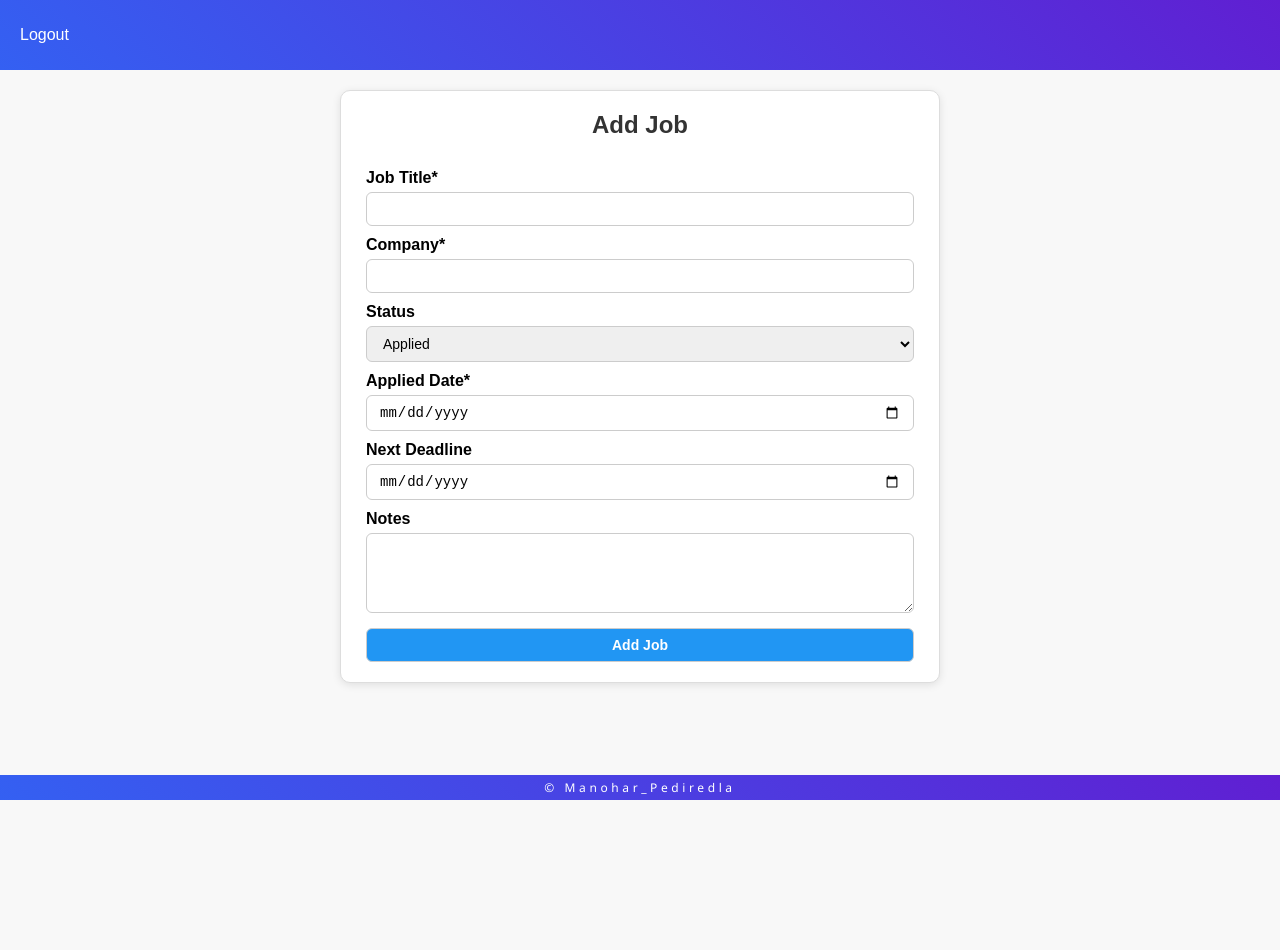
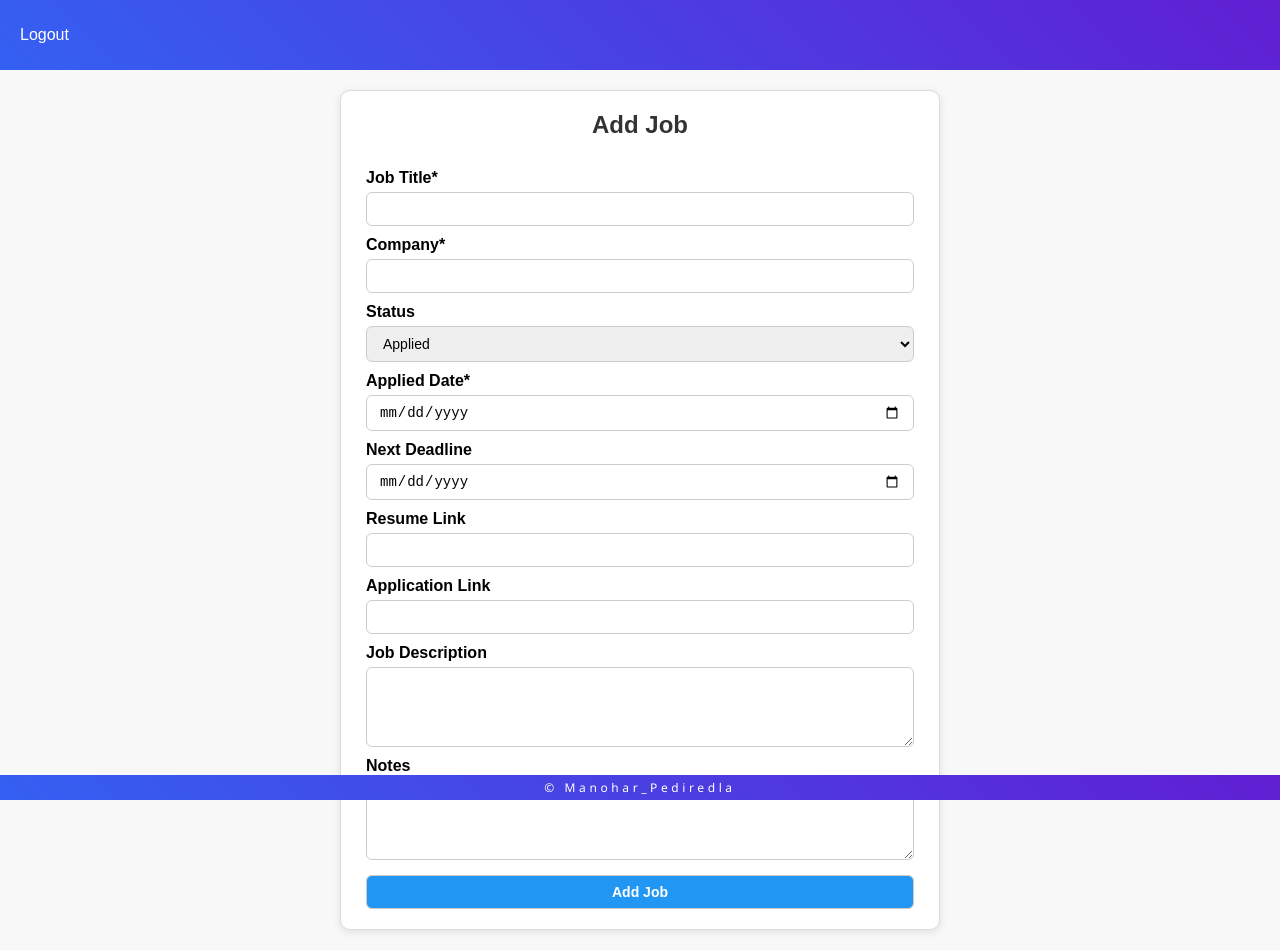
Before and after one commit to Manohar7730/job-tracker, a React (Vite) app: page /addJob in a window 1280 px wide. Before the commit the page ends 800 px from the top, so only its background shows below. Built offline with nearby package versions, Linux system fonts and the light colour scheme; no server answers; the database is empty; sample sign-in values are in the browser's storage.

Commit message:
added resume link, job description, applied link fields to job

```diff
--- a/src/pages/Dashboard/job/AddJob.jsx
+++ b/src/pages/Dashboard/job/AddJob.jsx
@@ -18,6 +18,9 @@ export default function AddJob() {
   const [status, setStatus] = useState("Applied");
   const [appliedDate, setAppliedDate] = useState("");
   const [nextDeadline, setNextDeadline] = useState("");
+  const [jobDescription, setJobDescription] = useState("");
+  const [resumeLink, setResumeLink] = useState("");
+  const [appliedLink, setAppliedLink] = useState("");
   const [notes, setNotes] = useState("");
   const [loading, setLoading] = useState(false);
 
@@ -36,8 +39,11 @@ export default function AddJob() {
         status,
         appliedDate,
         nextDeadline,
+        jobDescription,
+        resumeLink,
+        appliedLink,
         notes,
-        createdAt: Timestamp.now()
+        createdAt: Timestamp.now(),
       });
       navigate("/dashboard");
     } catch (err) {
@@ -53,13 +59,23 @@ export default function AddJob() {
       <h2>Add Job</h2>
       <form onSubmit={handleSubmit}>
         <label>Job Title*</label>
-        <input type="text" value={title} onChange={e => setTitle(e.target.value)} required />
+        <input
+          type="text"
+          value={title}
+          onChange={(e) => setTitle(e.target.value)}
+          required
+        />
 
         <label>Company*</label>
-        <input type="text" value={company} onChange={e => setCompany(e.target.value)} required />
+        <input
+          type="text"
+          value={company}
+          onChange={(e) => setCompany(e.target.value)}
+          required
+        />
 
         <label>Status</label>
-        <select value={status} onChange={e => setStatus(e.target.value)}>
+        <select value={status} onChange={(e) => setStatus(e.target.value)}>
           <option value="Applied">Applied</option>
           <option value="Interview">Interview</option>
           <option value="Offer">Offer</option>
@@ -67,15 +83,47 @@ export default function AddJob() {
         </select>
 
         <label>Applied Date*</label>
-        <input type="date" value={appliedDate} onChange={e => setAppliedDate(e.target.value)} required />
+        <input
+          type="date"
+          value={appliedDate}
+          onChange={(e) => setAppliedDate(e.target.value)}
+          required
+        />
 
         <label>Next Deadline</label>
-        <input type="date" value={nextDeadline} onChange={e => setNextDeadline(e.target.value)} />
+        <input
+          type="date"
+          value={nextDeadline}
+          onChange={(e) => setNextDeadline(e.target.value)}
+        />
+
+        <label>Resume Link</label>
+        <input
+          type="url"
+          value={resumeLink}
+          onChange={(e) => setResumeLink(e.target.value)}
+        />
+        <label>Application Link</label>
+        <input
+          type="url"
+          value={appliedLink}
+          onChange={(e) => setAppliedLink(e.target.value)}
+        />
+        <label>Job Description</label>
+        <textarea
+          value={jobDescription}
+          onChange={(e) => setJobDescription(e.target.value)}
+        ></textarea>
 
         <label>Notes</label>
-        <textarea value={notes} onChange={e => setNotes(e.target.value)}></textarea>
+        <textarea
+          value={notes}
+          onChange={(e) => setNotes(e.target.value)}
+        ></textarea>
 
-        <button type="submit" disabled={loading}>{loading ? "Saving..." : "Add Job"}</button>
+        <button type="submit" disabled={loading}>
+          {loading ? "Saving..." : "Add Job"}
+        </button>
       </form>
     </div>
   );
--- a/src/pages/Dashboard/job/EditJob.jsx
+++ b/src/pages/Dashboard/job/EditJob.jsx
@@ -18,6 +18,9 @@ export default function EditJob() {
   const [status, setStatus] = useState(job.status);
   const [appliedDate, setAppliedDate] = useState(job.appliedDate);
   const [nextDeadline, setNextDeadline] = useState(job.nextDeadline);
+  const [jobDescription, setJobDescription] = useState(job.jobDescription);
+  const [resumeLink, setResumeLink] = useState(job.resumeLink);
+  const [appliedLink, setAppliedLink] = useState(job.appliedLink);
   const [notes, setNotes] = useState(job.notes || "");
   const [loading, setLoading] = useState(false);
 
@@ -31,7 +34,10 @@ export default function EditJob() {
         status,
         appliedDate,
         nextDeadline,
-        notes
+        jobDescription,
+        resumeLink,
+        appliedLink,
+        notes,
       });
       navigate("/dashboard");
     } catch (err) {
@@ -47,13 +53,23 @@ export default function EditJob() {
       <h2>Edit Job</h2>
       <form onSubmit={handleUpdate}>
         <label>Job Title*</label>
-        <input type="text" value={title} onChange={e => setTitle(e.target.value)} required />
+        <input
+          type="text"
+          value={title}
+          onChange={(e) => setTitle(e.target.value)}
+          required
+        />
 
         <label>Company*</label>
-        <input type="text" value={company} onChange={e => setCompany(e.target.value)} required />
+        <input
+          type="text"
+          value={company}
+          onChange={(e) => setCompany(e.target.value)}
+          required
+        />
 
         <label>Status</label>
-        <select value={status} onChange={e => setStatus(e.target.value)}>
+        <select value={status} onChange={(e) => setStatus(e.target.value)}>
           <option value="Applied">Applied</option>
           <option value="Interview">Interview</option>
           <option value="Offer">Offer</option>
@@ -61,15 +77,46 @@ export default function EditJob() {
         </select>
 
         <label>Applied Date*</label>
-        <input type="date" value={appliedDate} onChange={e => setAppliedDate(e.target.value)} required />
+        <input
+          type="date"
+          value={appliedDate}
+          onChange={(e) => setAppliedDate(e.target.value)}
+          required
+        />
 
         <label>Next Deadline</label>
-        <input type="date" value={nextDeadline} onChange={e => setNextDeadline(e.target.value)} />
+        <input
+          type="date"
+          value={nextDeadline}
+          onChange={(e) => setNextDeadline(e.target.value)}
+        />
+        <label>Resume Link</label>
+        <input
+          type="url"
+          value={resumeLink}
+          onChange={(e) => setResumeLink(e.target.value)}
+        />
+        <label>Application Link</label>
+        <input
+          type="url"
+          value={appliedLink}
+          onChange={(e) => setAppliedLink(e.target.value)}
+        />
+        <label>Job Description</label>
+        <textarea
+          value={jobDescription}
+          onChange={(e) => setJobDescription(e.target.value)}
+        ></textarea>
 
         <label>Notes</label>
-        <textarea value={notes} onChange={e => setNotes(e.target.value)}></textarea>
+        <textarea
+          value={notes}
+          onChange={(e) => setNotes(e.target.value)}
+        ></textarea>
 
-        <button type="submit" disabled={loading}>{loading ? "Updating..." : "Update Job"}</button>
+        <button type="submit" disabled={loading}>
+          {loading ? "Updating..." : "Update Job"}
+        </button>
       </form>
     </div>
   );
--- /dev/null
+++ b/src/pages/Dashboard/jobDetails/JobDescrition.jsx
@@ -0,0 +1,14 @@
+import React from "react";
+
+export default function JobDescription({ jobDescription }) {
+  return (
+    <div className="job-notes">
+      <h3>JobDescription</h3>
+      {jobDescription ? (
+        <p>{jobDescription}</p>
+      ) : (
+        <p>No Job Description added for this job.</p>
+      )}
+    </div>
+  );
+}
--- a/src/pages/Dashboard/jobDetails/JobDetails.jsx
+++ b/src/pages/Dashboard/jobDetails/JobDetails.jsx
@@ -6,6 +6,7 @@ import React from "react";
 import { useLocation, useNavigate } from "react-router-dom";
 import JobNotes from "./JobNotes.jsx";
 import "../../../styles/JobDetails.css";
+import JobDescription from "./JobDescrition.jsx";
 
 export default function JobDetails() {
   const location = useLocation();
@@ -16,17 +17,34 @@ export default function JobDetails() {
     return (
       <div style={{ textAlign: "center" }}>
         <p>No job details found.</p>
-        <button onClick={() => navigate("/dashboard")}>Back to Dashboard</button>
+        <button onClick={() => navigate("/dashboard")}>
+          Back to Dashboard
+        </button>
       </div>
     );
   }
 
   return (
     <div className="job-details">
-      <h2>{job.title} @ {job.company}</h2>
-      <p><strong>Status:</strong> {job.status}</p>
-      <p><strong>Applied Date:</strong> {job.appliedDate}</p>
-      <p><strong>Next Deadline:</strong> {job.nextDeadline || "N/A"}</p>
+      <h2>
+        {job.title} @ {job.company}
+      </h2>
+      <p>
+        <strong>Status:</strong> {job.status}
+      </p>
+      <p>
+        <strong>Applied Date:</strong> {job.appliedDate}
+      </p>
+      <p>
+        <strong>Next Deadline:</strong> {job.nextDeadline || "N/A"}
+      </p>
+      <p>
+        <strong>Resume Link</strong> {job.resumeLink}
+      </p>
+      <p>
+        <strong>Applied Link:</strong> {job.appliedLink}
+      </p>
+      <JobDescription jobDescription={job.jobDescription} />
       <JobNotes notes={job.notes} />
       <button onClick={() => navigate("/dashboard")}>Back to Dashboard</button>
     </div>
```
